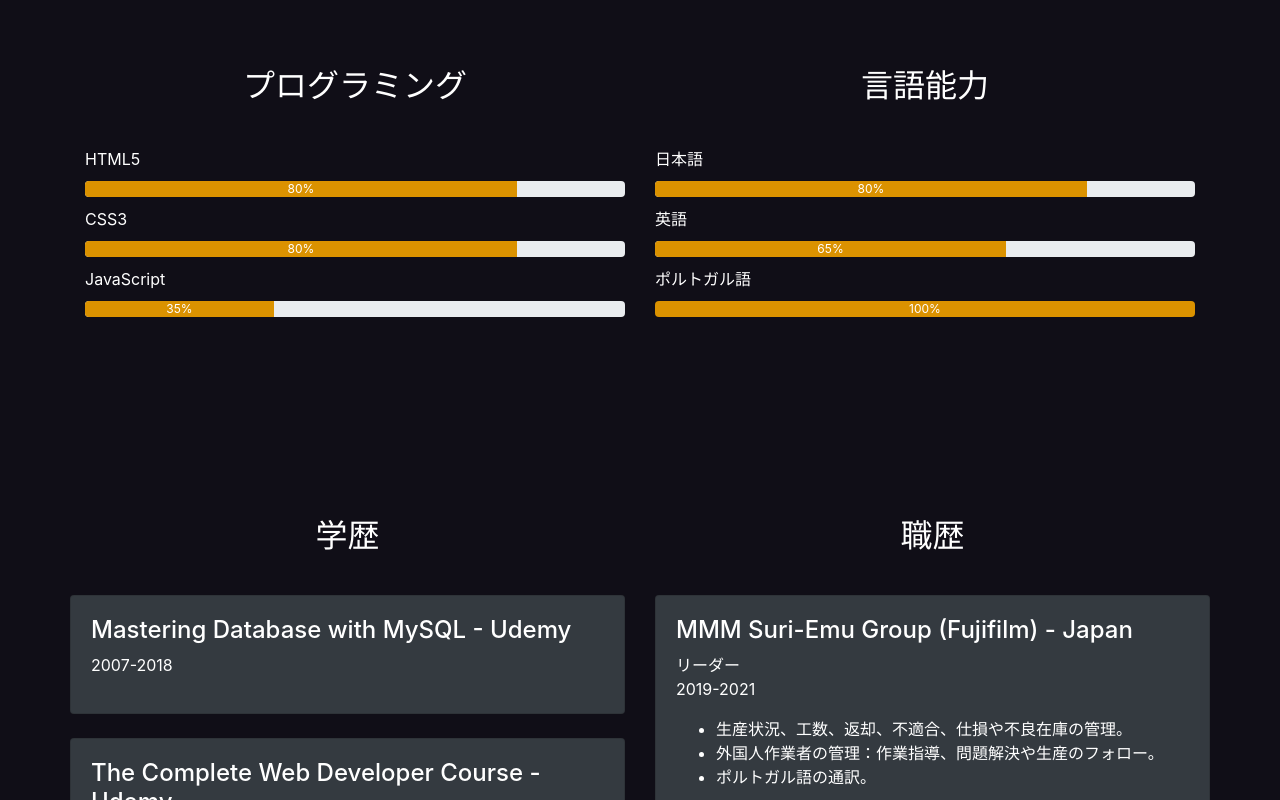
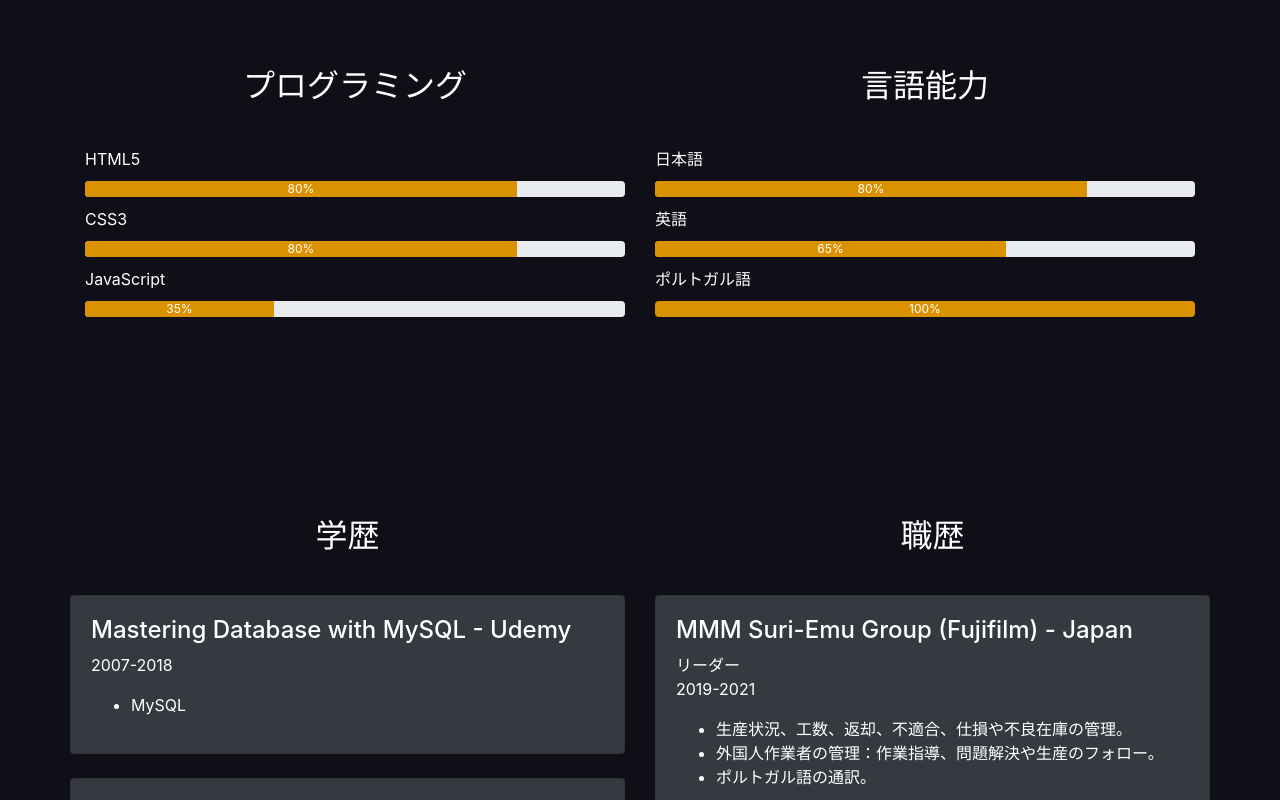
Before and after one commit to nikkeijin/portfolio, a plain HTML site: page index.html in a window 1280 px wide. Shown: the part 2000-2800 px from the top of the page. Drawn offline with nearby package versions, Linux system fonts and the light colour scheme; some packages are replaced by stand-ins of ours; a script that the page names is missing.

Commit message:
Add files via upload

```diff
--- a/index.html
+++ b/index.html
@@ -81,7 +81,7 @@
     <h1>Sugawara David</h1>
     <h4 style="color:white">Front End Developer Junior</h4>
     <br>
-    <p><i class="far fa-envelope icon-style"></i>dcosta.ysugawara@gmail.com</p>
+    <p><i class="far fa-envelope icon-style"></i>sugawara.developer@gmail.com</p>
     <p><i class="fas fa-phone-alt icon-style"></i>+81 80 9696-7500</p>
     <p><i class="fas fa-home icon-style"></i>Miyagi-Ken, Sendai, Japan</p>
     <br>
@@ -239,7 +239,9 @@
 	            <div class="card-body">
 	            	<h4>Mastering Database with MySQL - Udemy</h4>
 	            	<p>2007-2018<br></p>
-	             	<p></p>
+	             	<ul>
+	             	<li>MySQL</li>
+	             	</ul>
 	            </div>
 	         </div>
 
```
